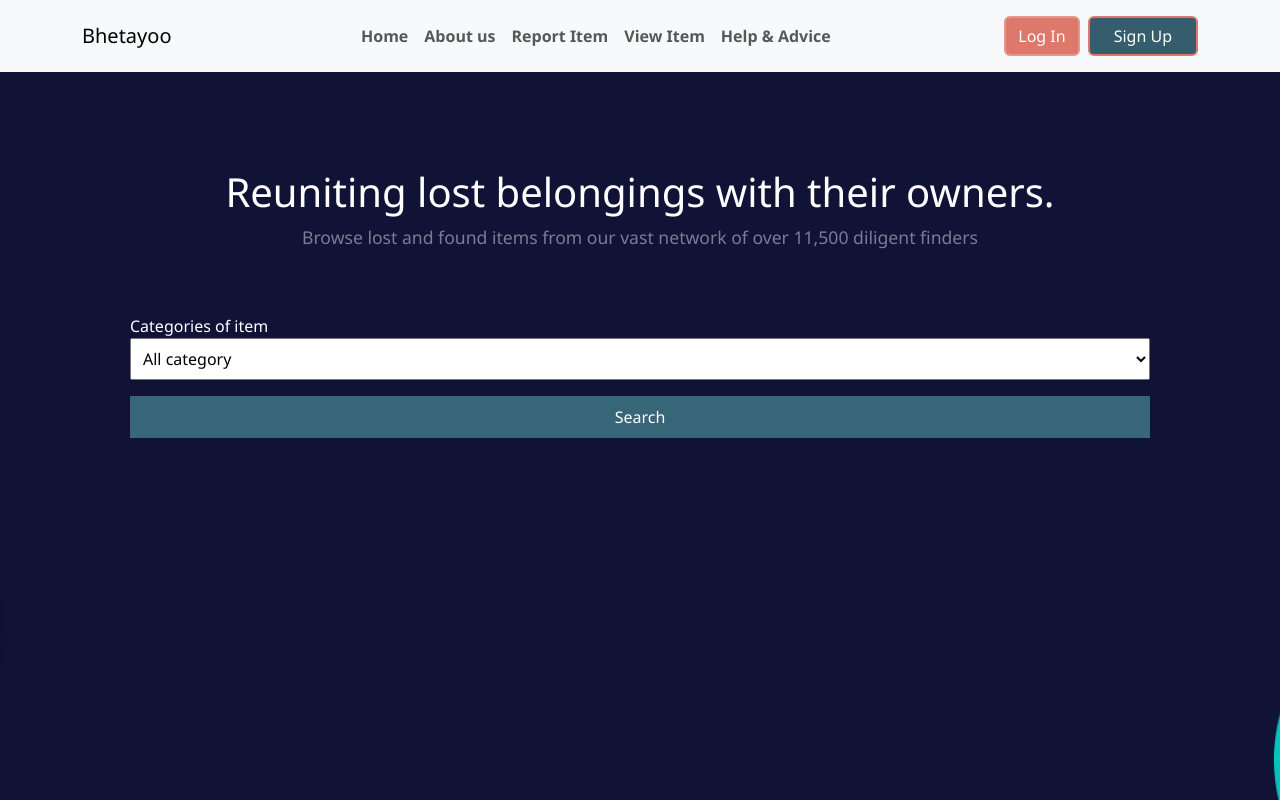
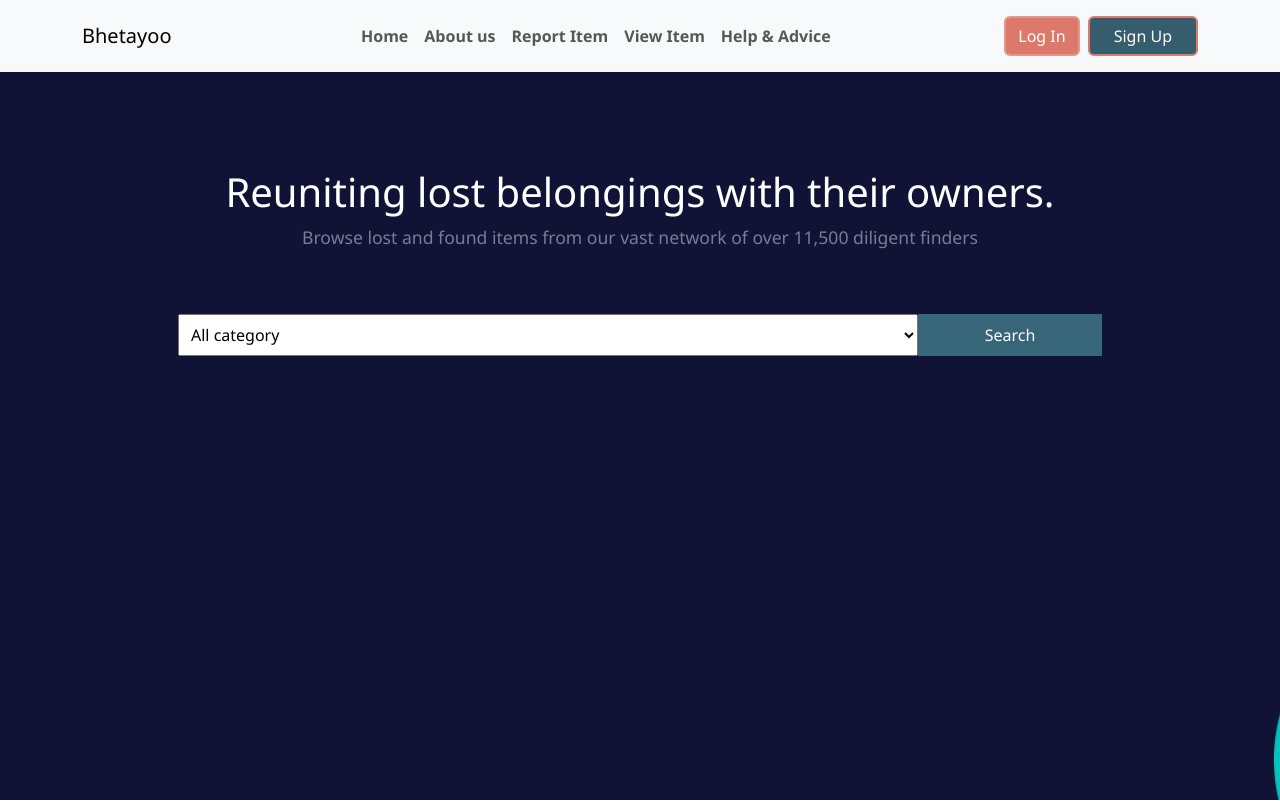
Before and after one commit to spd-sadim/Project---Lost-and-Found, a React (Vite) app in the folder client/: page / in a window 1280 px wide. Shown: the top 802 px of the page. Built offline with nearby package versions, Linux system fonts and the light colour scheme.

Commit message:
feat: Add files via upload

```diff
--- a/client/src/App.jsx
+++ b/client/src/App.jsx
@@ -13,6 +13,7 @@ import PrivateRoute from "./components/privateRoute/PrivateRoute";
 import Dashboard from "./pages/dashboard/Dashboard";
 import UnAuthorized from "./components/UnAuthorized";
 import NotFound from "./NotFound";
+import ViewPost from "./pages/view-post/ViewPost";
 
 export default function App() {
   return (
@@ -25,6 +26,7 @@ export default function App() {
         <Route path="/help-advice" element={<HelpAdvice />} />
         <Route path="/report-item" element={<ReportItem />} />
         <Route path="/unauthorized" element={<UnAuthorized />} />
+        <Route path="/view-post" element={<ViewPost />} />
         {/* user dashboard */}
         <Route element={<PrivateRoute allowedRoles={"user"}/>}>
         <Route path="/user" element={<Dashboard />}>
--- a/client/src/components/Hero/HeroForm.jsx
+++ b/client/src/components/Hero/HeroForm.jsx
@@ -6,22 +6,21 @@ export default function HeroForm() {
   const [categoryValue, setCategoryValue] = useState("all");
 
   return (
-    <div className="px-5">
+    <div className="px-lg-5">
 
-    <div className="d-flex flex-column w-100" >
+    <div className="d-flex px-lg-5 w-100" >
       {/* <label>What was lost or found *</label>
       <input type="text" name="itemName" id="itemName" className="inputField" /> */}
-      <label>Categories of item</label>
       {/* <input list="categories" placeholder="Search" /> */}
       {/* <datalist id="categories" className="h-50"> */}
-      <select name="category" className="p-2" onChange={(e)=> { setCategoryValue(e.target.value)}}>
+      <select name="category" className="p-2 w-100" onChange={(e)=> { setCategoryValue(e.target.value)}}>
       <option defaultValue={"all"}>All category</option>
         {categories.map((category, index) => (
-          <option value={category} key={index}> {category} </option>
+          <option value={index+1} key={index}> {category} </option>
         ))}
       </select>
-      <Link to={`/view-item?category=${categoryValue}`} className="w-100">
-          <button className="text-white myBtn-primary mt-3 py-2  w-100"> Search</button>
+      <Link to={`/view-item?category=${categoryValue}`} className="w-25 h-100">
+          <button className="text-white myBtn-primary py-2  w-100"> Search</button>
       </Link>
     </div>
     </div>
--- a/client/src/components/navbar/NavbarNav.jsx
+++ b/client/src/components/navbar/NavbarNav.jsx
@@ -24,7 +24,7 @@ export default function NavbarNav() {
             <Nav.Link href="/report-item" className="fw-bold">
               Report Item
             </Nav.Link>
-            <Nav.Link href="/view-item" className="fw-bold">
+            <Nav.Link href="/view-post" className="fw-bold">
               View Item
             </Nav.Link>
             <Nav.Link href="/help-advice" className="fw-bold">
--- /dev/null
+++ b/client/src/pages/view-post/ViewPost.jsx
@@ -0,0 +1,18 @@
+import React from 'react'
+import { Col, Container, Row } from 'react-bootstrap'
+
+export default function ViewPost() {
+  return (
+    <div>
+        <section className='breacrumb'></section>
+        <main>
+               <Container>
+                <Row>
+                    <Col lg='3'>list</Col>
+                    <Col lg='9'>content</Col>
+                </Row>
+               </Container>
+        </main>
+    </div>
+  )
+}
```
Also changed, not shown: client/src/components/Hero/Hero.jsx (+7 -11 lines).
